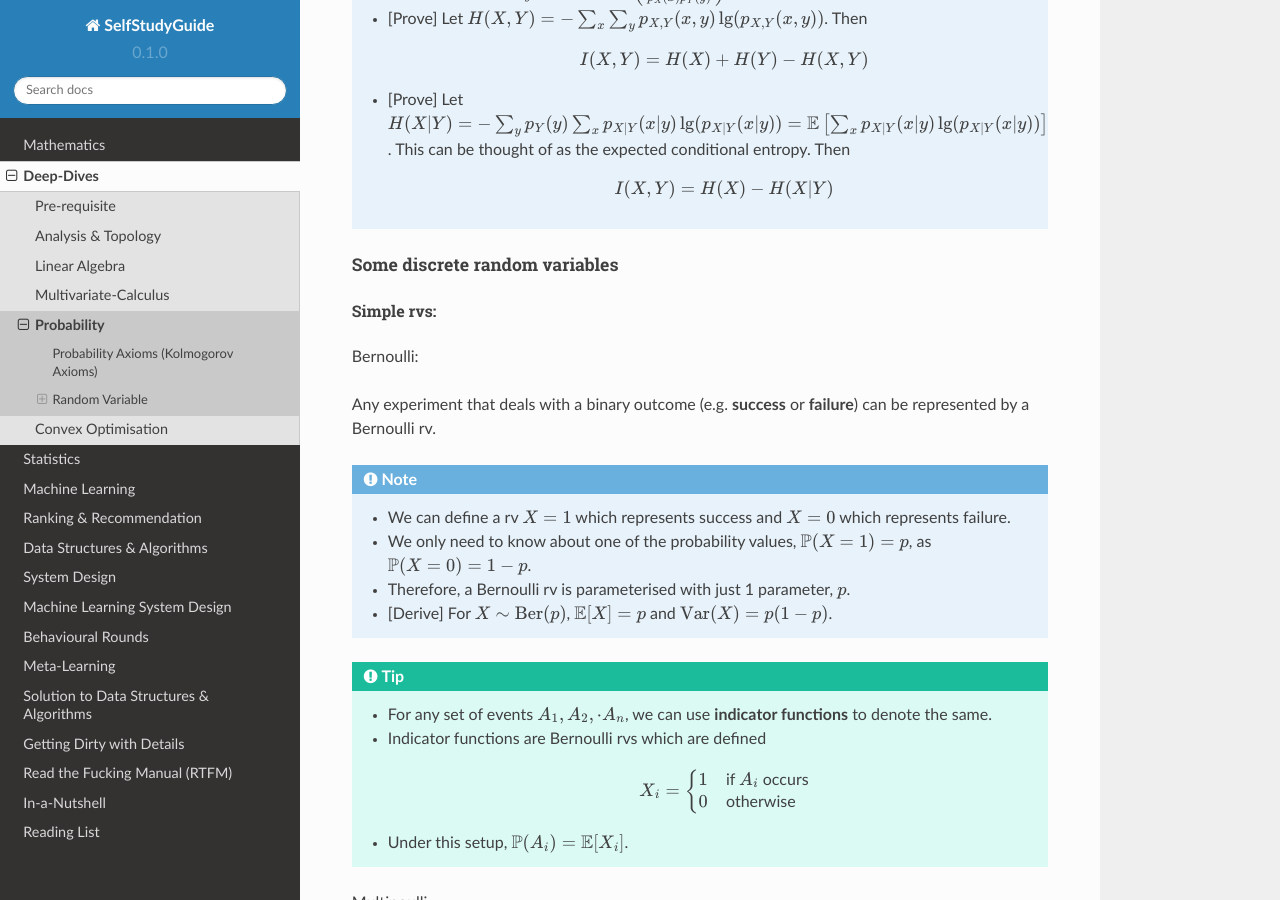
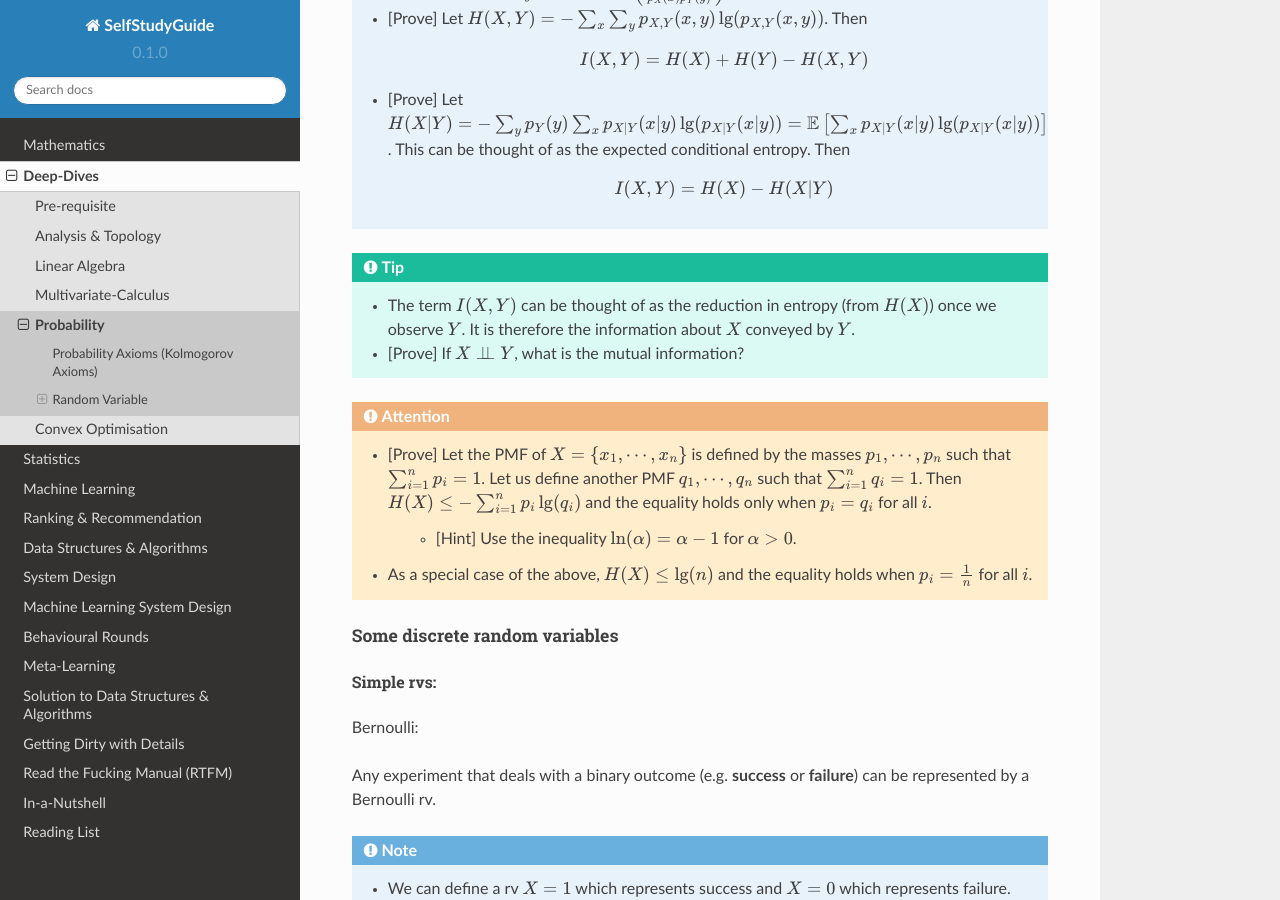
Before and after one commit to uselesstechjunks/leetcode, a Sphinx documentation site: the page built from docs/source/math/prob.rst, in a window 1280 px wide and 900 px high, scrolled down 5128 px. Built offline with Sphinx 7.4.7 and the Read the Docs theme 2.0.0, drawn with Linux system fonts in a browser that asks for light colours.

Commit message:
Update prob.rst

```diff
--- a/docs/source/math/prob.rst
+++ b/docs/source/math/prob.rst
@@ -174,6 +174,16 @@ Entropy and Mutual Information:
 	* [Prove] Let :math:`H(X|Y)=-\sum_y p_Y(y)\sum_x p_{X|Y}(x|y)\lg(p_{X|Y}(x|y))=\mathbb{E}\left[\sum_x p_{X|Y}(x|y)\lg(p_{X|Y}(x|y))\right]`. This can be thought of as the expected conditional entropy. Then
 
 		.. math:: I(X,Y)=H(X)-H(X|Y)
+
+.. tip::
+	* The term :math:`I(X,Y)` can be thought of as the reduction in entropy (from :math:`H(X)`) once we observe :math:`Y`. It is therefore the information about :math:`X` conveyed by :math:`Y`.
+	* [Prove] If :math:`X\perp\!\!\!\perp Y`, what is the mutual information?
+
+.. attention::
+	* [Prove] Let the PMF of :math:`X=\{x_1,\cdots,x_n\}` is defined by the masses :math:`p_1,\cdots,p_n` such that :math:`\sum_{i=1}^n p_i=1`. Let us define another PMF :math:`q_1,\cdots,q_n` such that :math:`\sum_{i=1}^n q_i=1`. Then :math:`H(X)\leq-\sum_{i=1}^n p_i\lg(q_i)` and the equality holds only when :math:`p_i=q_i` for all :math:`i`.
+
+		* [Hint] Use the inequality :math:`\ln(\alpha)=\alpha-1` for :math:`\alpha>0`.
+	* As a special case of the above, :math:`H(X)\leq\lg(n)` and the equality holds when :math:`p_i=\frac{1}{n}` for all :math:`i`.
 
 Some discrete random variables
 ^^^^^^^^^^^^^^^^^^^^^^^^^^^^^^^^^^^^^^^^^^^^^
```
